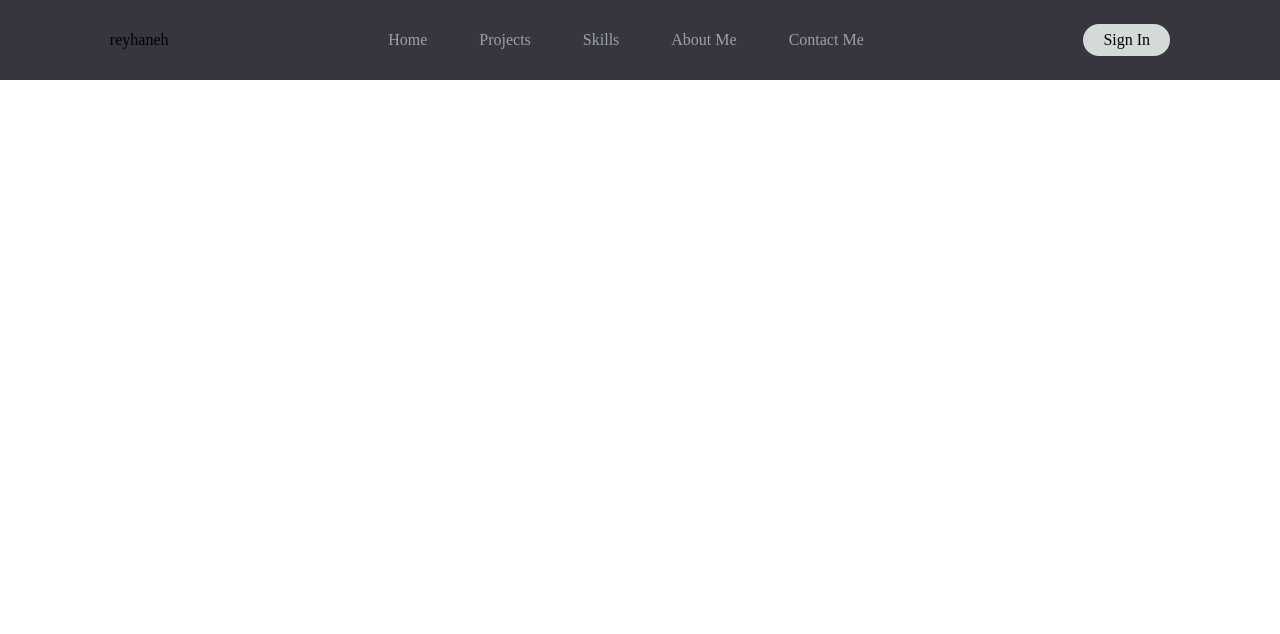
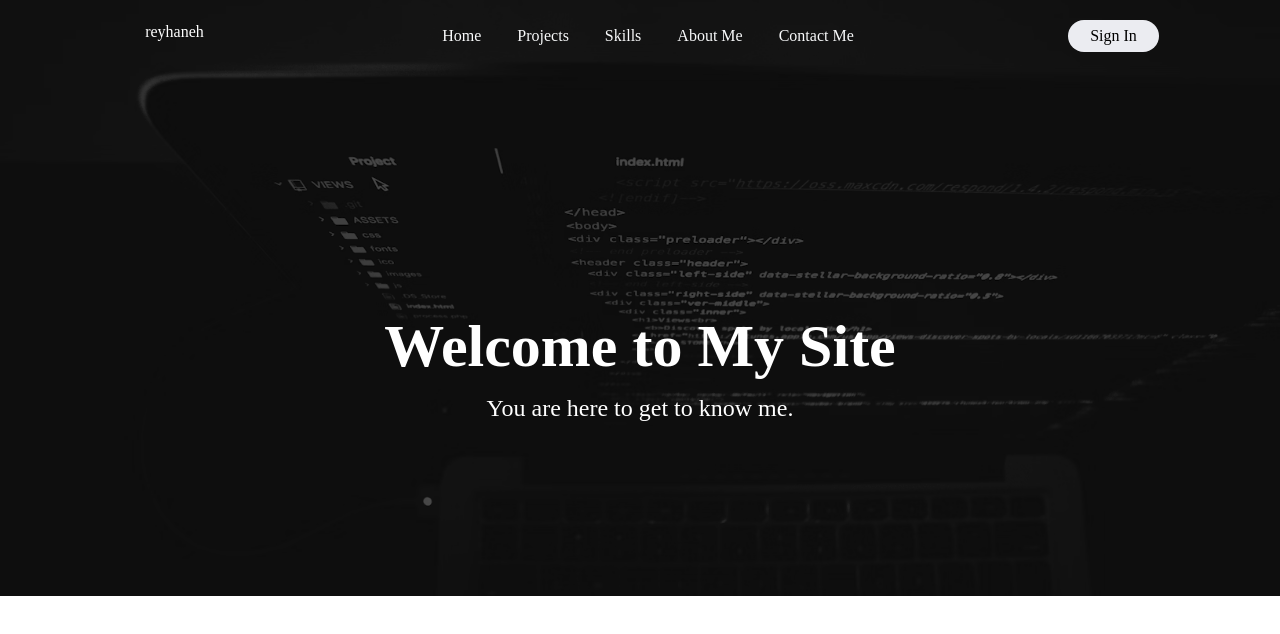
Before and after one commit to reyhanehgnb/first-react, a React (Vite) app: page / in a window 1280 px wide. Shown: the top 634 px of the page. Built offline with nearby package versions, Linux system fonts and the light colour scheme.

Commit message:
Change navbar and add image

```diff
--- a/src/components/MainPage.jsx
+++ b/src/components/MainPage.jsx
@@ -1,30 +1,46 @@
 import React from "react";
-import pic1 from "../images/bg-photo.avif";
+import pic1 from "../images/photo.avif";
 const MainPage = () => {
   return (
     <div>
-      <div className="bg-[var(--darkblue)] justify-around items-center flex flex-row py-6 px-0">
-        <logo>reyhaneh</logo>
-        <ul className="flex flex-row  text-gray-400 gap-13 cursor-pointer">
-          <li className=" hover:text-white transition-colors duration-300">
+      <div className="relative w-auto h-149">
+        <img
+          src={pic1}
+          alt="Background"
+          className="absolute inset-0 w-full h-full object-cover"
+        />
+        <div className="absolute inset-0 bg-black opacity-70 "></div>
+        <div className="relative z-10 flex flex-row justify-around p-5 gap-3">
+          <logo className="text-white px-6">reyhaneh</logo>
+          <ul className=" flex flex-row items-center  space-x-9">
+            <li className=" text-gray-50 hover:text-gray-500 cursor-pointer transition-colors duration-300">
               Home
             </li>
-          <li className=" hover:text-white transition-colors duration-300">
+            <li className=" text-gray-50 hover:text-gray-500 cursor-pointer transition-colors duration-300">
               Projects
             </li>
-          <li className=" hover:text-white transition-colors duration-300">
+            <li className=" text-gray-50 hover:text-gray-500 cursor-pointer transition-colors duration-300">
               Skills
             </li>
-          <li className=" hover:text-white transition-colors duration-300">
+            <li className=" text-gray-50 hover:text-gray-500 cursor-pointer transition-colors duration-300">
               About Me
             </li>
-          <li className=" hover:text-white transition-colors duration-300">
+            <li className=" text-gray-50 hover:text-gray-500 cursor-pointer transition-colors duration-300">
               Contact Me
             </li>
           </ul>
-        <button className="bg-[var(--iceblue)] px-5 py-1 rounded-2xl hover:bg-[var(--darkblue)] hover:text-gray-100 transition-colors duration-300">
+          <button className="bg-[var(--lightgray)] px-5.5 py-1 rounded-2xl hover:bg-[var(--darkblue)] hover:text-gray-100 transition-colors duration-300">
             Sign In
           </button>
+        </div>
+        <div className="relative z-10 flex flex-col items-center justify-center h-full">
+          <h1 className="text-white text-4xl md:text-6xl font-bold mb-4">
+            Welcome to My Site
+          </h1>
+          <p className="text-white text-lg md:text-2xl">
+            You are here to get to know me.
+          </p>
+        </div>
       </div>
     </div>
   );
--- a/src/index.css
+++ b/src/index.css
@@ -7,4 +7,5 @@
   --iceblue:#D3DAD9;
   --navyblue:#17313E;
   --lightcream:#FFF2EF;
+  --lightgray:#EBECF1;
 }
```
Also changed, not shown: src/images/bg-photo.jpg (added), src/images/photo.avif. Lines whose indentation alone changed are shown as unchanged.
